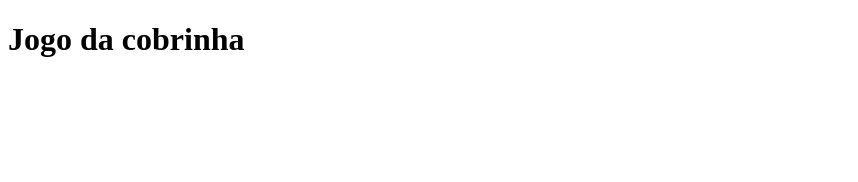
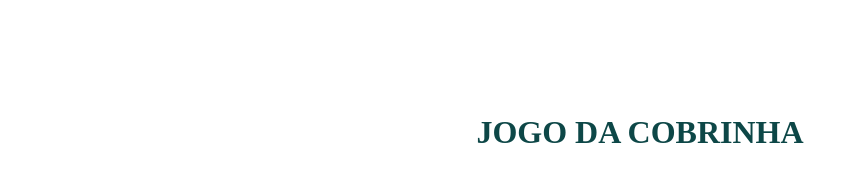
Before and after one commit to SilmarSilva/SnakeGame, a plain HTML site: page index.html in a window 1280 px wide. Shown: the whole page, without its empty margins (0-858 px from the left). Drawn offline with Linux system fonts and the light colour scheme.

Commit message:
add css e justificando os elementos

```diff
--- a/index.html
+++ b/index.html
@@ -9,7 +9,7 @@
     <meta http-equiv="X-UA-Compatible" content="ie=edge"> <!--meta para dá compatibilidade do IE e MS Edge-->
 </head>
 <body>
-    <h1>Jogo da cobrinha</h1>
+    <h1>JOGO DA COBRINHA</h1>
     <canvas id="snake" width="512" height="512"></canvas> <!--Elemento que trabalha aparte gráfica da página, foto, vídeo, etc-->
 </body>
 </html>
--- a/script.js
+++ b/script.js
@@ -54,7 +54,7 @@ function iniciarJogo(){
     for(i = 1; i < snake.length; i++){
         if (snake[0].x == snake[i].x && snake[0].y == snake[i].y) {
             clearInterval(jogo);
-            alert('Game Over' ' -,-"')
+            alert('Máh, tu é ruinhêm?' ' -,-"')
         }
     }
 
--- a/style.css
+++ b/style.css
@@ -0,0 +1,9 @@
+body{
+    height: 95vh;
+    width: 95;
+    display: flex;
+    justify-content: center;
+    align-items: center;
+    flex-direction: column;
+    color: rgb(13, 71, 71);
+}
```
